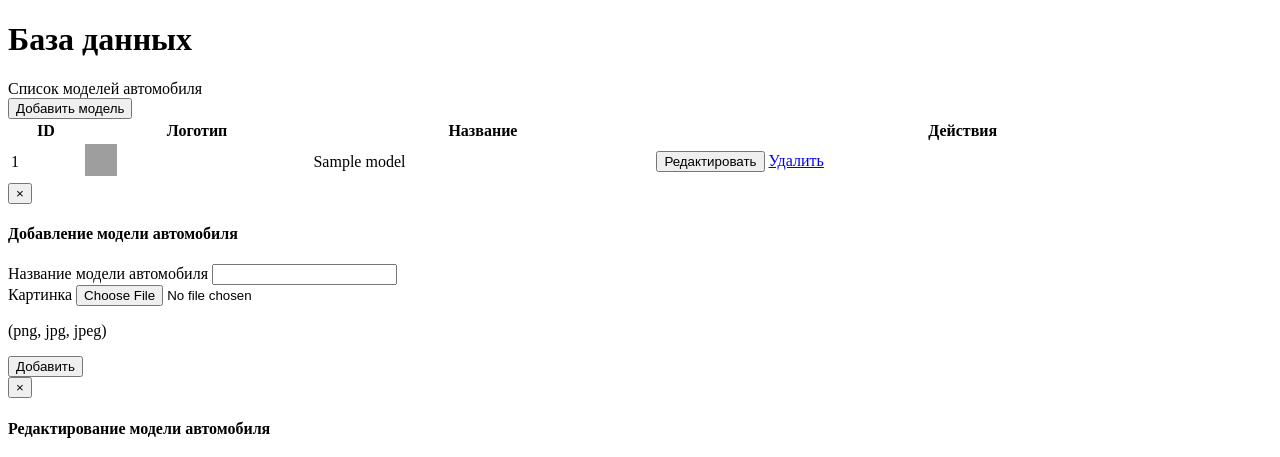
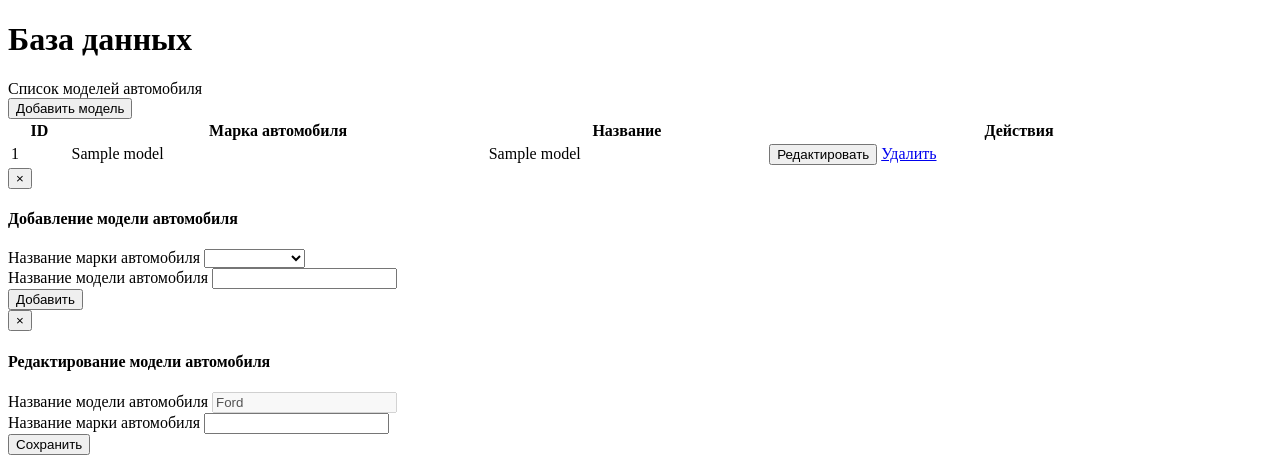
Before and after one commit to vanilich/autodb, a PHP site: template templates/model.php in a window 1280 px wide. Shown: the top 457 px of the page. Run offline with PHP 8.4, Linux system fonts and the light colour scheme; the template is opened without the code that fills it: most values are stand-ins (such as "Sample title", 1, 10 or a date in 2020); grey boxes are pictures that could not be loaded.

Commit message:
fixed model bugs

```diff
--- a/src/controller/MarkController.php
+++ b/src/controller/MarkController.php
@@ -32,7 +32,7 @@
 				$name = $body['name'];
 
 				if( $this->container->db->query('UPDATE mark SET name=?s WHERE id=?i', $name, $id) ) {
-					$this->container->flash->addMessage('success', 'Марка автомобиля была успешно отредактирована');
+					$this->container->flash->addMessage('success', 'Марка автомобиля была успешно обновлена');
 
 					return $response->withRedirect('/mark');
 				}
--- a/templates/model.php
+++ b/templates/model.php
@@ -15,6 +15,8 @@
                     </div>
                 </div>
 
+                <?php echo $this->fetch('message.php'); ?>
+
                 <div class="row">
                     <div class="col-lg-12">
                         <div class="panel panel-default">
@@ -27,7 +29,7 @@
                                 <div class="row">
                                     <div class="col-md-12">
                                         <div class="form-group">
-                                            <button class="btn btn-default" data-toggle="modal" data-target="#modal-mark-add">
+                                            <button class="btn btn-default" data-toggle="modal" data-target="#modal-model-add">
                                                 <i class="fa fa-plus" aria-hidden="true"></i>
                                                 Добавить модель
                                             </button>
@@ -39,7 +41,7 @@
                                     <thead>
                                         <tr>
                                             <th>ID</th>
-                                            <th>Логотип</th>
+                                            <th>Марка автомобиля</th>
                                             <th>Название</th>
                                             <th>Действия</th>
                                         </tr>
@@ -48,16 +50,20 @@
                                         <?php foreach($model as $item) { ?>
                                             <tr>
                                                 <td><?php echo $item['id'];?></td>
-                                                <td>
-                                                    <img src="https://cdn.worldvectorlogo.com/logos/skoda-6.svg" width="32" height="32">
-                                                </td>
+                                                <td><?php echo $item['mark_name'];?></td>
                                                 <td><?php echo $item['name'];?></td>
                                                 <td>
-                                                    <button type="button" class="btn btn-default" data-toggle="modal" data-target="#modal-mark-edit">
+                                                    <button type="button"
+                                                            class="btn btn-default"
+                                                            data-toggle="modal"
+                                                            data-target="#modal-model-edit"
+                                                            data-data='<?php echo json_encode($item); ?>'>
                                                         <i class="fa fa-pencil" aria-hidden="true"></i>
                                                         Редактировать
                                                     </button>
-                                                    <a href="/mark/remove/<?php echo $item['id']; ?>" class="btn btn-danger">
+                                                    <a href="/model/remove/<?php echo $item['id']; ?>"
+                                                       class="btn btn-danger"
+                                                       onclick="return confirm('Вы действительно хотите удалить эту модель автомобиля?')">
                                                         <i class="fa fa-trash" aria-hidden="true"></i>
                                                         Удалить
                                                     </a>
@@ -74,7 +80,7 @@
             </div>
         </div>
 
-        <div class="modal fade" id="modal-mark-add" tabindex="-1" role="dialog" aria-labelledby="myModalLabel">
+        <div class="modal fade" id="modal-model-add" tabindex="-1" role="dialog" aria-labelledby="myModalLabel">
             <div class="modal-dialog" role="document">
                 <div class="modal-content">
                     <div class="modal-header">
@@ -82,16 +88,22 @@
                         <h4 class="modal-title">Добавление модели автомобиля</h4>
                     </div>
                     <div class="modal-body">
-                        <form method="POST" action="/mark/add" enctype="multipart/form-data">
+                        <form method="POST" action="/model/add" enctype="multipart/form-data">
+                            <div class="form-group">
+                                <label>Название марки автомобиля</label>
+                                <select class="form-control" name="mark_id" required>
+                                    <option selected="true" disabled="disabled"></option>
+                                    <?php foreach($mark as $item) { ?>
+                                        <option value="<?php echo $item['id'];?>"><?php echo $item['name'];?></option>
+                                    <?php } ?>
+                                </select>
+                            </div>
+
                             <div class="form-group">
                                 <label>Название модели автомобиля</label>
                                 <input type="text" name="name" class="form-control" required>
                             </div>
-                            <div class="form-group">
-                                <label>Картинка</label>
-                                <input type="file" name="picture" required>
-                                <p class="help-block">(png, jpg, jpeg)</p>
-                            </div>
+
                             <button type="submit" class="btn btn-primary">Добавить</button>
                         </form>
                     </div>
@@ -99,7 +111,7 @@
             </div>
         </div>
 
-        <div class="modal fade" id="modal-mark-edit" tabindex="-1" role="dialog" aria-labelledby="myModalLabel">
+        <div class="modal fade" id="modal-model-edit" tabindex="-1" role="dialog" aria-labelledby="myModalLabel">
             <div class="modal-dialog" role="document">
                 <div class="modal-content">
                     <div class="modal-header">
@@ -107,22 +119,19 @@
                         <h4 class="modal-title">Редактирование модели автомобиля</h4>
                     </div>
                     <div class="modal-body">
-                        <form method="POST" action="/mark/add">
+                        <form method="POST" action="/model/edit">
+                            <input name="id" type="hidden" value="">
+
+                            <div class="form-group">
+                                <label>Название модели автомобиля</label>
+                                <input type="text" class="form-control" name="mark_name" disabled value="Ford">
+                            </div>
+
                             <div class="form-group">
                                 <label>Название марки автомобиля</label>
-                                <input type="text" class="form-control" required>
+                                <input type="text" class="form-control" name="name" required>
                             </div>
-                            <div class="form-group">
-                                <div class="row">
-                                    <div class="col-md-6">
-                                        <img src="https://cdn.worldvectorlogo.com/logos/skoda-6.svg" class="img-responsive">
-                                    </div>
-                                </div>
 
-                                <label>Картинка</label>
-                                <input type="file" name="picture" required>
-                                <p class="help-block">(png, jpg, jpeg)</p>
-                            </div>
                             <button type="submit" class="btn btn-success">Сохранить</button>
                         </form>
                     </div>
@@ -131,5 +140,16 @@
         </div>
 
         <?php echo $this->fetch('scripts.php'); ?>
+
+        <script type="text/javascript">
+            $('#modal-model-edit').on('show.bs.modal', function (event) {
+                var button = $(event.relatedTarget);
+                var data = button.data('data');
+
+                for(var key in data) {
+                    $(this).find('[name="' + key + '"]').val(data[key]);
+                }
+            })
+        </script>
     </body>
 </html>
```
Also changed, not shown: src/routes.php (+6 -1 lines), templates/mark.php (+5 -4 lines).
